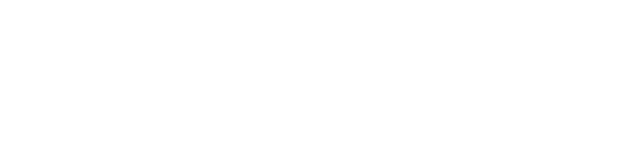
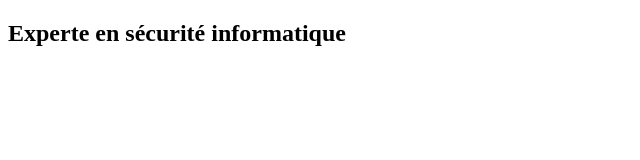
Before and after one commit to saizonu/mon-cv, a plain HTML site: page index.html in a window 1280 px wide. Shown: the whole page, without its empty margins (0-640 px from the left). Drawn offline with Linux system fonts and the light colour scheme.

Commit message:
mise en place de la section titre

```diff
--- a/index.html
+++ b/index.html
@@ -7,6 +7,6 @@
     <title>Document</title>
 </head>
 <body>
-
+    <h2>Experte en sécurité informatique</h2>
 </body>
 </html>
```
